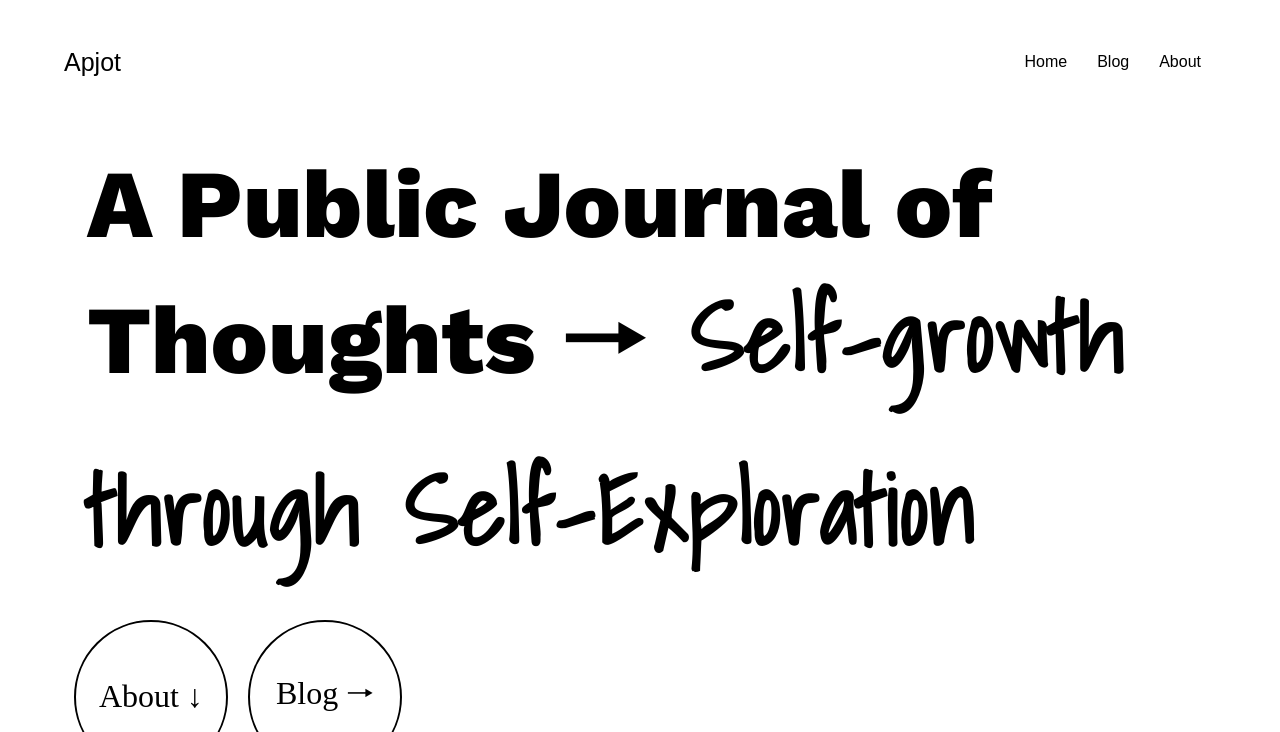
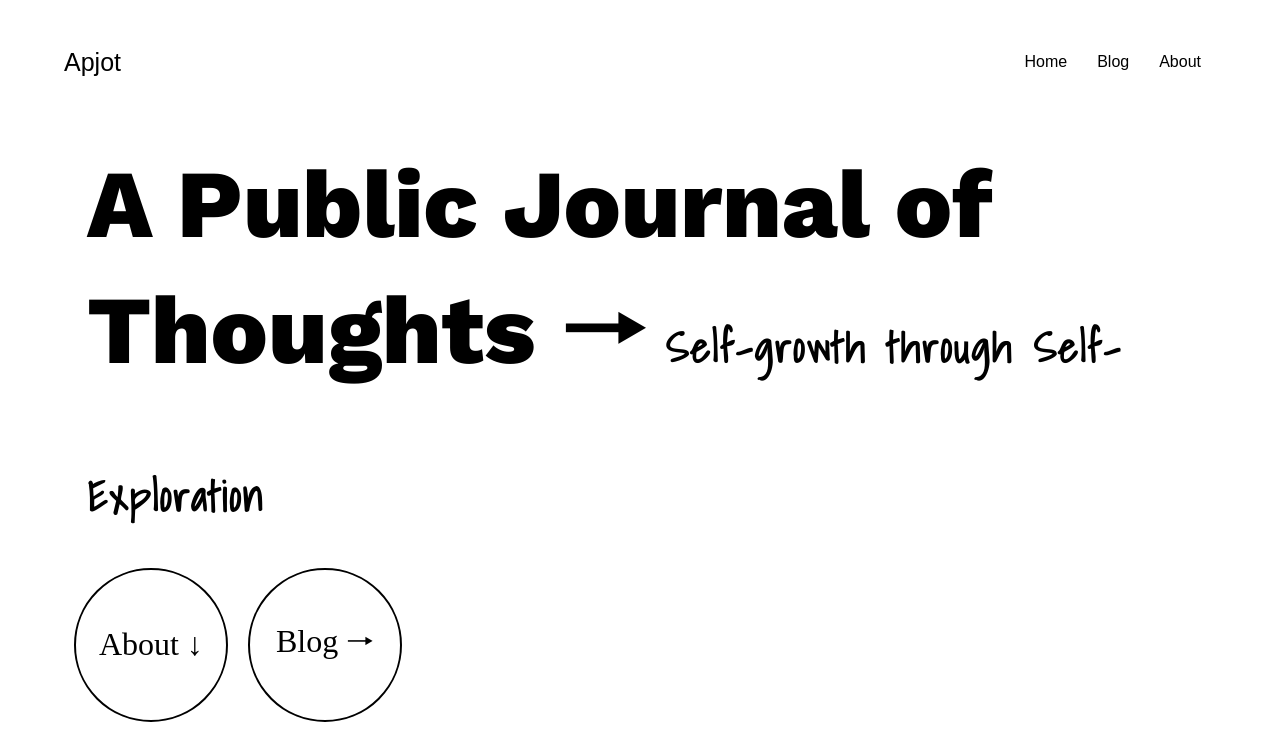
Before and after one commit to nelsonfai/my-apjot, a Django app: page / in a window 1280 px wide. Shown: the top 732 px of the page. Run offline with Django 4.2, Linux system fonts and the light colour scheme; parts of the project's set-up code (start-up, migrations or seed data) failed here and were passed over; some libraries are stand-ins or nearby versions; some web fonts are replaced.

Commit message:
Update main.css

```diff
--- a/static/css/main.css
+++ b/static/css/main.css
@@ -127,7 +127,7 @@ nav .navlinks{
     text-align: center;
     font-family: 'Shadows Into Light', cursive;
     letter-spacing: 2px;
-    font-size: calc(1rem + 2wm);
+    font-size: calc(1rem + 2vw);
 }
 
 .img{
```
